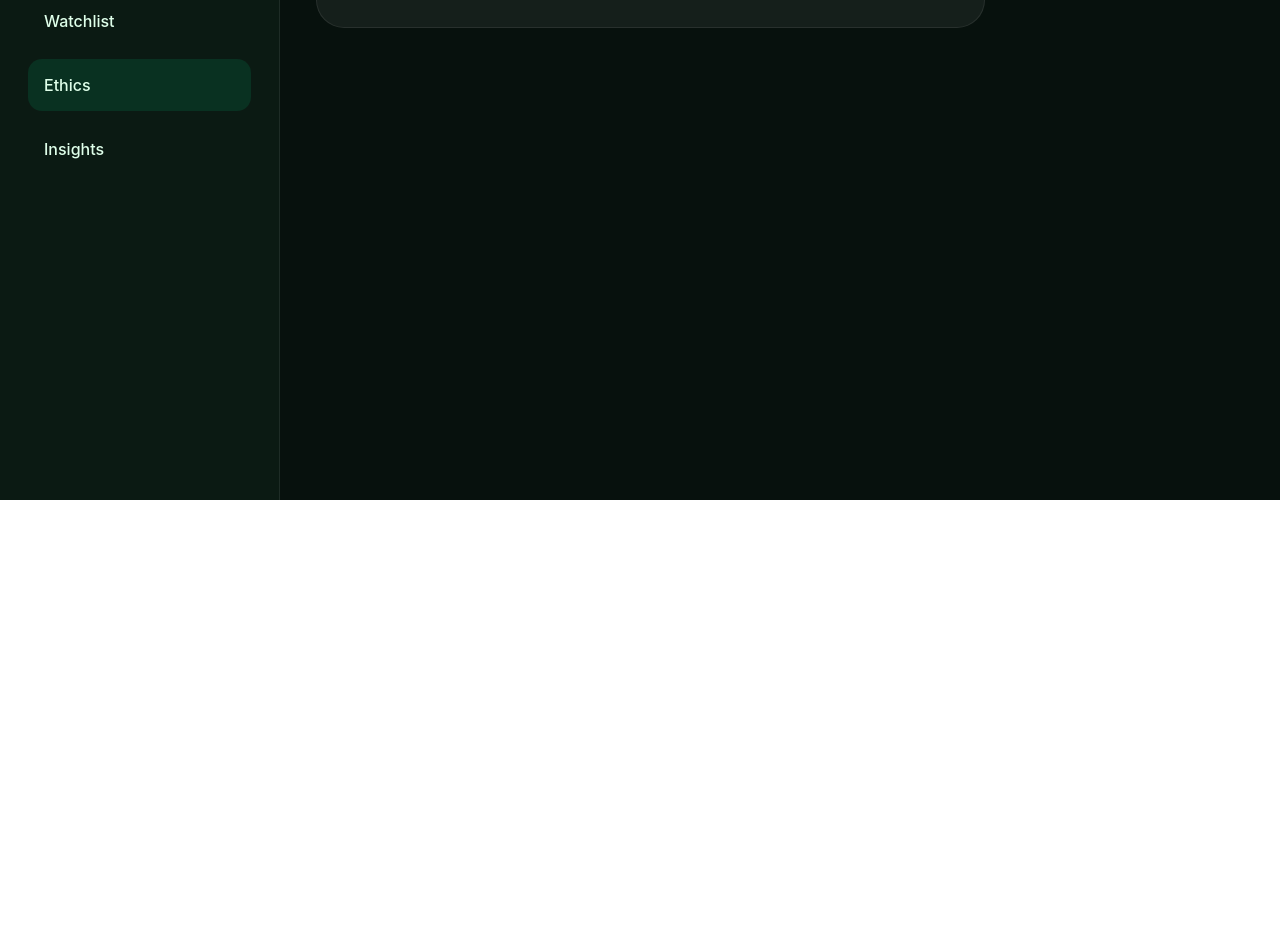
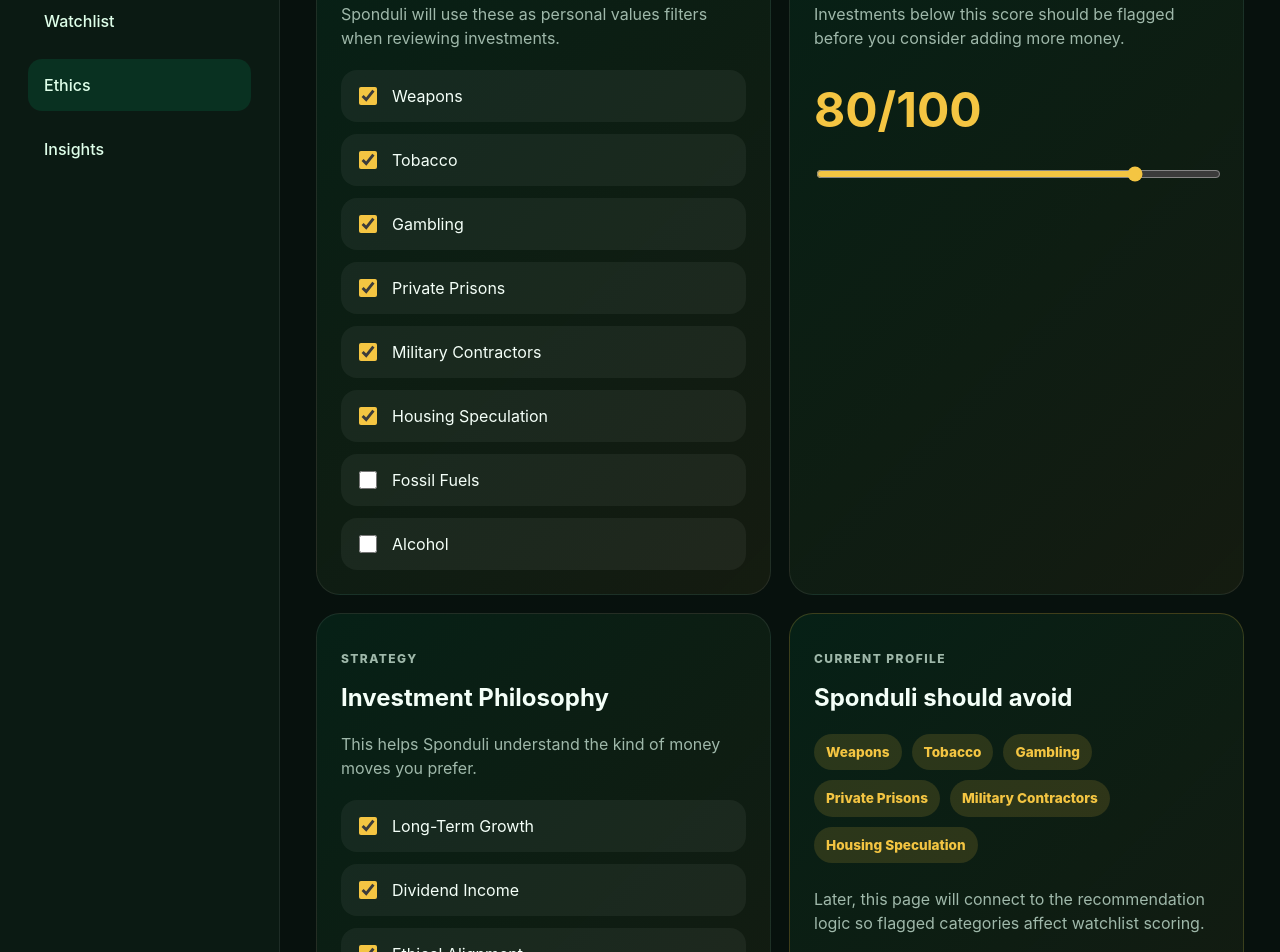
Before and after one commit to rtocastro/sponduli, a React (Vite) app: page /ethics in a window 1280 px wide. Shown: the part 300-1252 px from the top of the page. Before the commit the page ends 800 px from the top, so only its background shows below. Built offline with nearby package versions, Linux system fonts and the light colour scheme.

Commit message:
added watclist mock and ethics mock and styled

```diff
--- a/src/App.css
+++ b/src/App.css
@@ -345,6 +345,102 @@
   color: #dfffea;
 }
 
+.ethics-grid {
+  display: grid;
+  grid-template-columns: 1fr 1fr;
+  gap: 18px;
+}
+
+.ethics-card {
+  background:
+    linear-gradient(
+      135deg,
+      rgba(0, 168, 107, 0.1),
+      rgba(244, 197, 66, 0.06)
+    );
+  border: 1px solid rgba(255, 255, 255, 0.08);
+  border-radius: 24px;
+  padding: 24px;
+}
+
+.ethics-card h3 {
+  margin: 8px 0 10px;
+  font-size: 1.5rem;
+}
+
+.ethics-card p {
+  color: #9fb8aa;
+  line-height: 1.5;
+}
+
+.checkbox-list {
+  display: grid;
+  gap: 12px;
+  margin-top: 20px;
+}
+
+.check-row {
+  display: flex;
+  align-items: center;
+  gap: 12px;
+  padding: 14px;
+  border-radius: 16px;
+  background: rgba(255, 255, 255, 0.05);
+  cursor: pointer;
+}
+
+.check-row input {
+  width: 18px;
+  height: 18px;
+  accent-color: #f4c542;
+}
+
+.score-control {
+  margin-top: 24px;
+}
+
+.score-control strong {
+  display: block;
+  font-size: 3rem;
+  color: #f4c542;
+  margin-bottom: 18px;
+}
+
+.score-control input {
+  width: 100%;
+  accent-color: #f4c542;
+}
+
+.summary-card {
+  border-color: rgba(244, 197, 66, 0.2);
+}
+
+.filter-pill-wrap {
+  display: flex;
+  flex-wrap: wrap;
+  gap: 10px;
+  margin-top: 18px;
+}
+
+.filter-pill {
+  padding: 8px 12px;
+  border-radius: 999px;
+  background: rgba(244, 197, 66, 0.14);
+  color: #f4c542;
+  font-weight: 800;
+  font-size: 0.85rem;
+}
+
+.ethics-note {
+  margin-top: 24px;
+}
+
+@media (max-width: 800px) {
+  .ethics-grid {
+    grid-template-columns: 1fr;
+  }
+}
+
 @media (max-width: 700px) {
   .watchlist-topline {
     flex-direction: column;
--- /dev/null
+++ b/src/data/mockEthics.js
@@ -0,0 +1,70 @@
+export const ethicalFilters = [
+  {
+    id: "weapons",
+    label: "Weapons",
+    enabled: true,
+  },
+  {
+    id: "tobacco",
+    label: "Tobacco",
+    enabled: true,
+  },
+  {
+    id: "gambling",
+    label: "Gambling",
+    enabled: true,
+  },
+  {
+    id: "private-prisons",
+    label: "Private Prisons",
+    enabled: true,
+  },
+  {
+    id: "military-contractors",
+    label: "Military Contractors",
+    enabled: true,
+  },
+  {
+    id: "housing-speculation",
+    label: "Housing Speculation",
+    enabled: true,
+  },
+  {
+    id: "fossil-fuels",
+    label: "Fossil Fuels",
+    enabled: false,
+  },
+  {
+    id: "alcohol",
+    label: "Alcohol",
+    enabled: false,
+  },
+];
+
+export const investmentPhilosophy = [
+  {
+    id: "long-term-growth",
+    label: "Long-Term Growth",
+    enabled: true,
+  },
+  {
+    id: "dividend-income",
+    label: "Dividend Income",
+    enabled: true,
+  },
+  {
+    id: "ethical-alignment",
+    label: "Ethical Alignment",
+    enabled: true,
+  },
+  {
+    id: "community-impact",
+    label: "Community Impact",
+    enabled: true,
+  },
+  {
+    id: "short-term-momentum",
+    label: "Short-Term Momentum",
+    enabled: true,
+  },
+];
--- a/src/pages/Ethics.jsx
+++ b/src/pages/Ethics.jsx
@@ -1,9 +1,125 @@
+import { useState } from "react";
+import {
+  ethicalFilters,
+  investmentPhilosophy,
+} from "../data/mockEthics";
+
 function Ethics() {
+  const [filters, setFilters] = useState(ethicalFilters);
+  const [philosophy, setPhilosophy] = useState(investmentPhilosophy);
+  const [minimumScore, setMinimumScore] = useState(80);
+
+  function toggleFilter(id) {
+    setFilters((currentFilters) =>
+      currentFilters.map((filter) =>
+        filter.id === id
+          ? { ...filter, enabled: !filter.enabled }
+          : filter
+      )
+    );
+  }
+
+  function togglePhilosophy(id) {
+    setPhilosophy((currentPhilosophy) =>
+      currentPhilosophy.map((item) =>
+        item.id === id ? { ...item, enabled: !item.enabled } : item
+      )
+    );
+  }
+
+  const activeFilters = filters.filter((filter) => filter.enabled);
+
   return (
-    <section className="placeholder-page">
-      <p className="eyebrow">Ethics</p>
-      <h2>Your ethical filters</h2>
-      <p>This is where we’ll define what Sponduli should avoid or flag for review.</p>
+    <section className="page-section">
+      <div className="dashboard-header">
+        <div>
+          <p className="eyebrow">Ethics</p>
+          <h2>Your investment values</h2>
+        </div>
+      </div>
+
+      <div className="ethics-grid">
+        <article className="ethics-card">
+          <p className="eyebrow">Avoid / Flag</p>
+          <h3>Ethical Filters</h3>
+          <p>
+            Sponduli will use these as personal values filters when reviewing
+            investments.
+          </p>
+
+          <div className="checkbox-list">
+            {filters.map((filter) => (
+              <label className="check-row" key={filter.id}>
+                <input
+                  type="checkbox"
+                  checked={filter.enabled}
+                  onChange={() => toggleFilter(filter.id)}
+                />
+                <span>{filter.label}</span>
+              </label>
+            ))}
+          </div>
+        </article>
+
+        <article className="ethics-card">
+          <p className="eyebrow">Minimum Standard</p>
+          <h3>Ethical Score</h3>
+          <p>
+            Investments below this score should be flagged before you consider
+            adding more money.
+          </p>
+
+          <div className="score-control">
+            <strong>{minimumScore}/100</strong>
+            <input
+              type="range"
+              min="0"
+              max="100"
+              value={minimumScore}
+              onChange={(event) => setMinimumScore(Number(event.target.value))}
+            />
+          </div>
+        </article>
+
+        <article className="ethics-card">
+          <p className="eyebrow">Strategy</p>
+          <h3>Investment Philosophy</h3>
+          <p>
+            This helps Sponduli understand the kind of money moves you prefer.
+          </p>
+
+          <div className="checkbox-list">
+            {philosophy.map((item) => (
+              <label className="check-row" key={item.id}>
+                <input
+                  type="checkbox"
+                  checked={item.enabled}
+                  onChange={() => togglePhilosophy(item.id)}
+                />
+                <span>{item.label}</span>
+              </label>
+            ))}
+          </div>
+        </article>
+
+        <article className="ethics-card summary-card">
+          <p className="eyebrow">Current Profile</p>
+          <h3>Sponduli should avoid</h3>
+
+          <div className="filter-pill-wrap">
+            {activeFilters.map((filter) => (
+              <span className="filter-pill" key={filter.id}>
+                {filter.label}
+              </span>
+            ))}
+          </div>
+
+          <p className="ethics-note">
+            Later, this page will connect to the recommendation logic so
+            flagged categories affect watchlist scoring.
+          </p>
+        </article>
+      </div>
     </section>
   );
 }
--- a/src/pages/Watchlist.jsx
+++ b/src/pages/Watchlist.jsx
@@ -1,9 +1,73 @@
+import watchlist from "../data/mockWatchlist";
+import {
+  calculateMomentumScore,
+  getOpportunityType,
+} from "../utils/momentumEngine";
+
 function Watchlist() {
+  const sortedWatchlist = [...watchlist].sort(
+    (a, b) => calculateMomentumScore(b) - calculateMomentumScore(a)
+  );
+
   return (
-    <section className="placeholder-page">
-      <p className="eyebrow">Watchlist</p>
-      <h2>Potential opportunities</h2>
-      <p>This is where we’ll track ethical, upward-trending investments before you buy.</p>
+    <section className="page-section">
+      <div className="dashboard-header">
+        <div>
+          <p className="eyebrow">Watchlist</p>
+          <h2>Potential opportunities</h2>
+        </div>
+      </div>
+
+      <div className="watchlist-grid">
+        {sortedWatchlist.map((item) => {
+          const momentumScore = calculateMomentumScore(item);
+          const opportunityType = getOpportunityType(item);
+
+          return (
+            <article className="watchlist-card" key={item.id}>
+              <div className="watchlist-topline">
+                <div>
+                  <p className="category-pill">{item.category}</p>
+                  <h3>{item.ticker}</h3>
+                  <p>{item.name}</p>
+                </div>
+
+                <div className="score-badge">
+                  <strong>{momentumScore}</strong>
+                  <span>Momentum</span>
+                </div>
+              </div>
+
+              <div className="watchlist-stats">
+                <div>
+                  <span>1 Month</span>
+                  <strong>{item.oneMonthTrend}%</strong>
+                </div>
+
+                <div>
+                  <span>3 Month</span>
+                  <strong>{item.threeMonthTrend}%</strong>
+                </div>
+
+                <div>
+                  <span>6 Month</span>
+                  <strong>{item.sixMonthTrend}%</strong>
+                </div>
+
+                <div>
+                  <span>Ethical</span>
+                  <strong>{item.ethicalScore}/100</strong>
+                </div>
+              </div>
+
+              <div className="opportunity-callout">
+                <strong>{opportunityType}</strong>
+                <p>{item.reason}</p>
+              </div>
+            </article>
+          );
+        })}
+      </div>
     </section>
   );
 }
```
